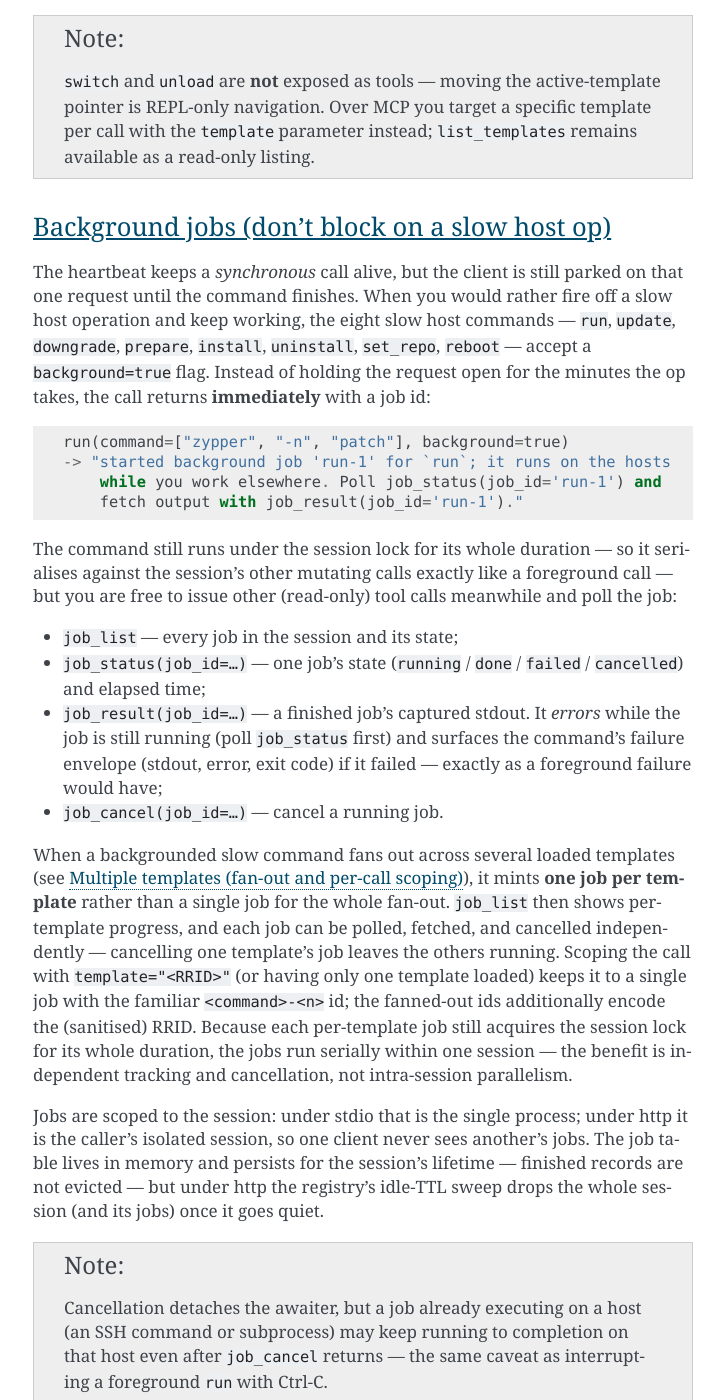
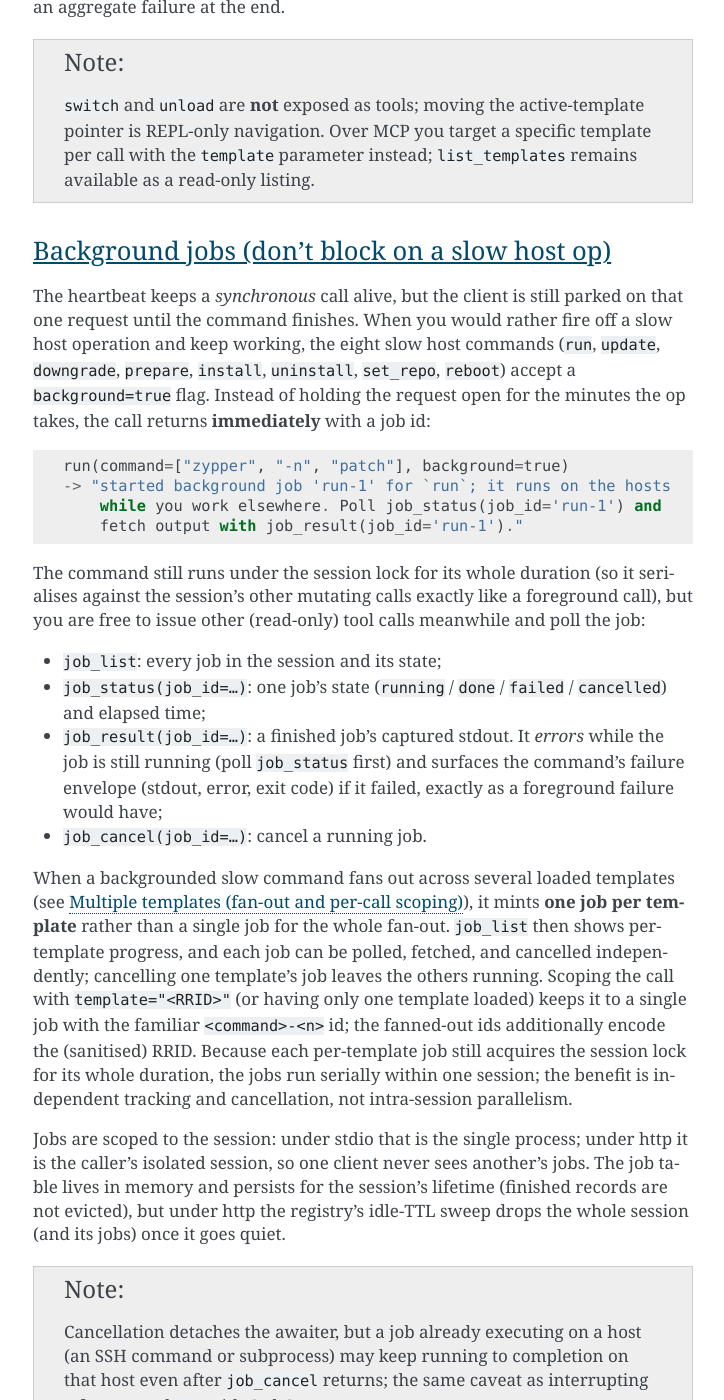
Before and after one commit to openSUSE/mtui, a Sphinx documentation site: the page built from Documentation/mcp.rst, in a window 1280 px wide and 1400 px high, scrolled down 11161 px. Shown: the whole window, without its empty margins (387-1111 px from the left). Built offline with Sphinx 7.4.7, drawn with Linux system fonts in a browser that asks for light colours; some of the changed text lies outside the part shown.

```diff
--- a/Documentation/cli.rst
+++ b/Documentation/cli.rst
@@ -55,7 +55,7 @@ Controls coloured terminal output.
 
 ``auto`` (the default) emits ANSI colour escapes only when stderr is a TTY
 and the ``NO_COLOR`` environment variable is unset. ``always`` forces
-coloured output regardless of TTY detection — useful when piping into a
+coloured output regardless of TTY detection; useful when piping into a
 pager that understands escapes. ``never`` disables colour entirely.
 
 
--- a/Documentation/installation.rst
+++ b/Documentation/installation.rst
@@ -98,7 +98,7 @@ The following extras can be combined (for example
 
 ``mcp``
     Adds the official `mcp <https://pypi.org/project/mcp/>`_ Python
-    SDK to provide the ``mtui-mcp`` console script — a `Model
+    SDK to provide the ``mtui-mcp`` console script, a `Model
     Context Protocol`_ server that exposes every non-interactive
     mtui command as an MCP tool, plus dedicated
     ``testreport_read`` / ``testreport_patch`` /
--- a/Documentation/mcp.rst
+++ b/Documentation/mcp.rst
@@ -21,8 +21,8 @@ the checkout (build-check and install logs, ``source.diff``, …).
 Session state is isolated per client. Under ``stdio`` one process
 serves one client, so there is exactly one ``Config`` / loaded test
 report / set of connected hosts. Under ``http`` each connected client
-gets its **own** isolated session — its own ``metadata`` and
-``targets`` — so concurrent clients never see each other's loaded
+gets its **own** isolated session (its own ``metadata`` and
+``targets``), so concurrent clients never see each other's loaded
 template or hosts (see :ref:`mcp-concurrency`). Clients load their own
 state at runtime via the ``load_template`` and ``add_host`` tools.
 
@@ -74,13 +74,13 @@ Flags mirror :doc:`cli` for the configuration surface that
 
 ``--transport {stdio,http}``
     Transport to serve on. ``stdio`` (default) speaks the MCP
-    framing on stdin/stdout — the standard way an LLM client spawns
+    framing on stdin/stdout, the standard way an LLM client spawns
     an MCP server as a subprocess. ``http`` binds a streamable-HTTP
     endpoint suitable for long-lived sessions.
 
 ``--host HOST``
     Bind address for ``--transport http``. Default ``127.0.0.1``;
-    deliberately loopback-only — HTTP exposure beyond loopback is
+    deliberately loopback-only; HTTP exposure beyond loopback is
     out of scope for v1 and is left to the operator's reverse-proxy
     of choice.
 
@@ -124,8 +124,8 @@ Connecting an LLM client
 any MCP-aware client wires up the same way it would for any other
 server: ``stdio`` clients spawn the binary as a subprocess; ``http``
 clients connect to a streamable-HTTP endpoint at ``/mcp`` on the
-configured host and port. The two examples below — Claude Desktop
-(stdio) and opencode (remote HTTP) — cover the common shapes; other
+configured host and port. The two examples below, Claude Desktop
+(stdio) and opencode (remote HTTP), cover the common shapes; other
 clients (Cursor, Zed, Codex CLI, Continue, etc.) follow the same
 pattern with their own config file names.
 
@@ -171,7 +171,7 @@ is not on the client's ``PATH``, give the absolute path
     }
 
 Point the server at a custom config with ``-c`` if needed; the test
-report and hosts are **not** seeded from CLI flags — the client loads
+report and hosts are **not** seeded from CLI flags; the client loads
 them at runtime by calling the ``load_template`` and ``add_host``
 tools:
 
@@ -237,7 +237,7 @@ which avoids the long-lived server process entirely:
 The HTTP transport isolates state per client but does **not**
 authenticate them (see :ref:`mcp-concurrency`). Bind to loopback (the
 default) and front with the operator's reverse-proxy of choice if
-remote access is required — ``mtui-mcp`` itself does not terminate TLS
+remote access is required; ``mtui-mcp`` itself does not terminate TLS
 or authenticate callers.
 
 
@@ -253,7 +253,7 @@ synthesised into an MCP tool at boot. The tool name is the command's
 ``command`` attribute; its description is the command's docstring;
 its JSON schema is derived from the command's :mod:`argparse` parser.
 
-See :doc:`iui` for the per-command semantics — the MCP surface and
+See :doc:`iui` for the per-command semantics; the MCP surface and
 the REPL surface share the same command catalogue and the same
 implementations.
 
@@ -333,7 +333,7 @@ report is loaded.
 
     ``offset`` (1-based first line) and ``limit`` (max lines) return a
     line window instead of the whole file, using the same 1-indexed
-    line numbers ``testreport_patch`` consumes — useful for paging a
+    line numbers ``testreport_patch`` consumes; useful for paging a
     large report whose ``log`` runs to thousands of lines after
     ``export``. Without them the full file is returned. The reply
     always reports the file's total ``line_count``, and adds
@@ -364,7 +364,7 @@ report is loaded.
 
 ``testreport_read_file(relpath: str) -> dict``
     Reads any file in the checkout by path relative to the checkout
-    directory — e.g. ``build_checks/<pkg>.<arch>.log``,
+    directory, e.g. ``build_checks/<pkg>.<arch>.log``,
     ``install_logs/<host>.log``, ``source.diff`` or ``patchinfo.xml``.
     The path is resolved under the checkout and may **not** escape it
     (``..`` traversal and absolute paths are refused). Returns
@@ -408,7 +408,7 @@ Concurrency and safety
 ======================
 
 * **One isolated session per client (HTTP).** Under ``--transport
-  http`` each connected client gets its own :class:`McpSession` — its
+  http`` each connected client gets its own :class:`McpSession`: its
   own ``Config`` view, ``metadata``, and ``targets``. One client's
   ``load_template`` / ``add_host`` is invisible to every other client,
   so concurrent reviewers never collide. Under ``stdio`` there is one
@@ -419,7 +419,7 @@ Concurrency and safety
   for the connection's lifetime. The ``Mcp-Session-Id`` header is used
   for log lines only, never to route state.
 * **Per-session ``asyncio.Lock``.** Within a single session every tool
-  invocation — auto-generated and testreport-editing alike — acquires
+  invocation (auto-generated and testreport-editing alike) acquires
   *that session's* lock, so one client's calls cannot interleave
   mutations of its own ``metadata`` / ``targets``. Calls from different
   clients hold different locks and run concurrently.
@@ -461,7 +461,7 @@ These knobs live in the ``[mcp]`` section of the mtui config file:
 Long-running tool calls
 =======================
 
-Many mtui commands legitimately take minutes rather than seconds —
+Many mtui commands legitimately take minutes rather than seconds:
 ``run`` against a slow refhost, ``update``, ``set_repo``, ``commit``,
 ``add_host`` against an SSH endpoint that takes its time to come up,
 ``load_template`` against a fresh SVN checkout, anything that drives
@@ -488,7 +488,7 @@ A small number of older / non-spec-compliant clients ignore
 ``notifications/progress`` and enforce their own short read timeout.
 For those, raise the timeout in the client's own configuration:
 
-* **Claude Desktop** — per-server ``timeout`` field (milliseconds) in
+* **Claude Desktop**: per-server ``timeout`` field (milliseconds) in
   ``mcpServers.<name>``:
 
   .. code-block:: json
@@ -503,9 +503,9 @@ For those, raise the timeout in the client's own configuration:
         }
       }
 
-* **opencode** — per-server ``timeout`` field on the MCP entry.
+* **opencode**: per-server ``timeout`` field on the MCP entry.
 
-* **Custom Python clients built on the SDK** — pass
+* **Custom Python clients built on the SDK**: pass
   ``read_timeout_seconds`` to ``ClientSession`` or
   ``request_read_timeout_seconds`` to ``send_request``; the SDK's
   ``MCP_DEFAULT_TIMEOUT = 30.0`` in ``mcp.shared._httpx_utils`` is
@@ -541,7 +541,7 @@ others and reports an aggregate failure at the end.
 
 .. note::
 
-   ``switch`` and ``unload`` are **not** exposed as tools — moving the
+   ``switch`` and ``unload`` are **not** exposed as tools; moving the
    active-template pointer is REPL-only navigation. Over MCP you target a
    specific template per call with the ``template`` parameter instead;
    ``list_templates`` remains available as a read-only listing.
@@ -552,9 +552,9 @@ Background jobs (don't block on a slow host op)
 The heartbeat keeps a *synchronous* call alive, but the client is
 still parked on that one request until the command finishes. When you
 would rather fire off a slow host operation and keep working, the eight
-slow host commands —
-``run``, ``update``, ``downgrade``, ``prepare``, ``install``,
-``uninstall``, ``set_repo``, ``reboot`` — accept a ``background=true``
+slow host commands
+(``run``, ``update``, ``downgrade``, ``prepare``, ``install``,
+``uninstall``, ``set_repo``, ``reboot``) accept a ``background=true``
 flag. Instead of holding the request open for the minutes the op takes,
 the call returns **immediately** with a job id::
 
@@ -563,38 +563,38 @@ the call returns **immediately** with a job id::
         while you work elsewhere. Poll job_status(job_id='run-1') and
         fetch output with job_result(job_id='run-1')."
 
-The command still runs under the session lock for its whole duration —
-so it serialises against the session's other mutating calls exactly
-like a foreground call — but you are free to issue other (read-only)
+The command still runs under the session lock for its whole duration
+(so it serialises against the session's other mutating calls exactly
+like a foreground call), but you are free to issue other (read-only)
 tool calls meanwhile and poll the job:
 
-* ``job_list`` — every job in the session and its state;
-* ``job_status(job_id=…)`` — one job's state
+* ``job_list``: every job in the session and its state;
+* ``job_status(job_id=…)``: one job's state
   (``running`` / ``done`` / ``failed`` / ``cancelled``) and elapsed
   time;
-* ``job_result(job_id=…)`` — a finished job's captured stdout. It
+* ``job_result(job_id=…)``: a finished job's captured stdout. It
   *errors* while the job is still running (poll ``job_status`` first)
   and surfaces the command's failure envelope (stdout, error, exit
-  code) if it failed — exactly as a foreground failure would have;
-* ``job_cancel(job_id=…)`` — cancel a running job.
+  code) if it failed, exactly as a foreground failure would have;
+* ``job_cancel(job_id=…)``: cancel a running job.
 
 When a backgrounded slow command fans out across several loaded
 templates (see `Multiple templates (fan-out and per-call scoping)`_),
 it mints **one job per template** rather than a single job for the whole
 fan-out. ``job_list`` then shows per-template progress, and each job can
-be polled, fetched, and cancelled independently — cancelling one
+be polled, fetched, and cancelled independently; cancelling one
 template's job leaves the others running. Scoping the call with
 ``template="<RRID>"`` (or having only one template loaded) keeps it to a
 single job with the familiar ``<command>-<n>`` id; the fanned-out ids
 additionally encode the (sanitised) RRID. Because each per-template job
 still acquires the session lock for its whole duration, the jobs run
-serially within one session — the benefit is independent tracking and
+serially within one session; the benefit is independent tracking and
 cancellation, not intra-session parallelism.
 
 Jobs are scoped to the session: under stdio that is the single process;
 under http it is the caller's isolated session, so one client never
 sees another's jobs. The job table lives in memory and persists for the
-session's lifetime — finished records are not evicted — but under http
+session's lifetime (finished records are not evicted), but under http
 the registry's idle-TTL sweep drops the whole session (and its jobs)
 once it goes quiet.
 
@@ -602,7 +602,7 @@ once it goes quiet.
 
    Cancellation detaches the awaiter, but a job already executing on a
    host (an SSH command or subprocess) may keep running to completion
-   on that host even after ``job_cancel`` returns — the same caveat as
+   on that host even after ``job_cancel`` returns; the same caveat as
    interrupting a foreground ``run`` with Ctrl-C.
 
 
@@ -614,9 +614,9 @@ addition, any log record a command emits through the ``mtui`` logger
 tree (``mtui.commands.*``, ``mtui.template.*``, ``mtui.checks.*``, …) at
 ``INFO`` level or above *while it runs* is captured and appended to that
 same reply, prefixed with its level (``WARNING: …``, ``ERROR: …``). This
-means conditions a command reports by logging rather than printing — for
+means conditions a command reports by logging rather than printing (for
 example the product-drift warnings emitted when ``add_host`` connects a
-reference host whose installed products disagree with ``refhosts.yml`` —
+reference host whose installed products disagree with ``refhosts.yml``)
 reach the client even though they never touched stdout.
 
 The capture is deliberately scoped:
@@ -626,9 +626,9 @@ The capture is deliberately scoped:
 * **Per call, by capture token.** A unique token is set for the duration
   of one command and the capturing handler admits only records tagged
   with it. The token rides along into any worker threads the command
-  fans out to — MTUI's thread pools are
+  fans out to (MTUI's thread pools are
   :class:`~mtui.support.concurrency.ContextExecutor` instances that copy
-  the caller's :mod:`contextvars` context into each task — so a
+  the caller's :mod:`contextvars` context into each task), so a
   command's own background work is captured too (for example the
   product-drift warnings logged on ``add_host``'s connect pool). Records
   produced under a *different* token, including a concurrent
```
Also changed, not shown: other parts of Documentation/mcp.rst (+3 -3 lines), CHANGELOG.md (+32 -32 lines), CONTRIBUTING.md (+7 -7 lines), Documentation/developer.rst (+9 -9 lines), Documentation/iui.rst (+13 -13 lines), README.md (+2 -2 lines).
